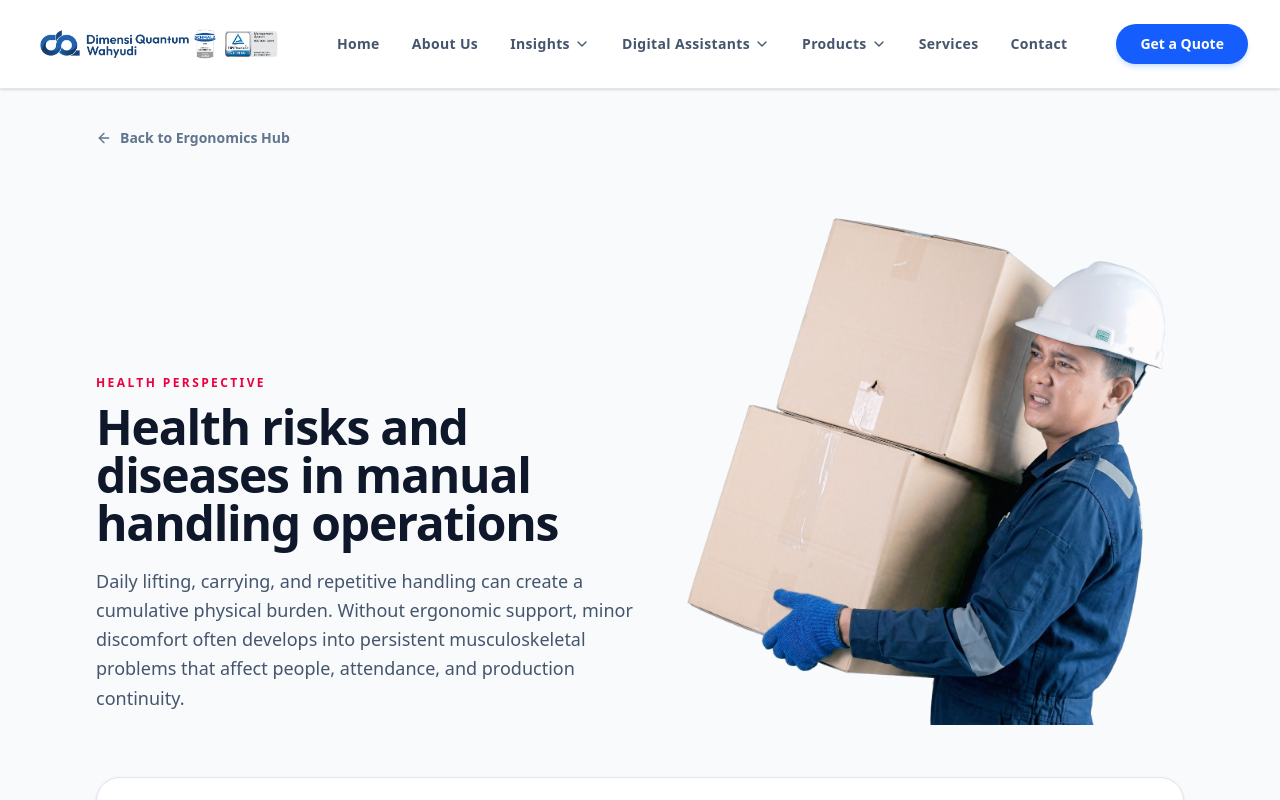
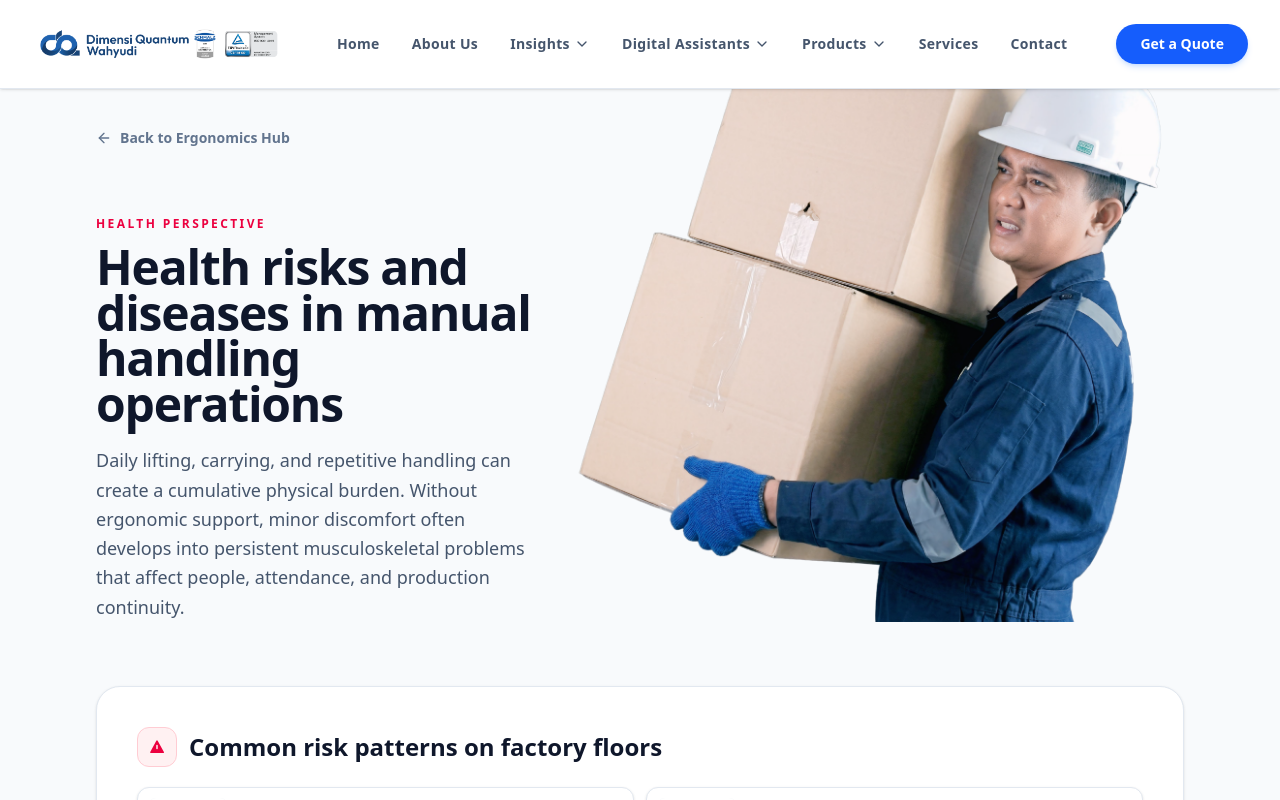
Before and after one commit to dqw-gif/dimensiwahyudi-web, a Next.js app: page /news/ergonomics/health-risks in a window 1280 px wide. Shown: the top 800 px of the page. Built offline with nearby package versions, Linux system fonts and the light colour scheme; no server answers.

Commit message:
Update page.tsx

```diff
--- a/app/news/ergonomics/health-risks/page.tsx
+++ b/app/news/ergonomics/health-risks/page.tsx
@@ -133,23 +133,25 @@ export default function ErgonomicsHealthRisksPage() {
           </Link>
         </nav>
 
-        <section className="grid items-end gap-6 lg:grid-cols-[1.05fr_0.95fr] lg:gap-4">
-          <div className="max-w-2xl">
+        <section className="grid items-end gap-4 lg:grid-cols-12 lg:gap-2">
+          <div className="max-w-xl lg:col-span-5">
             <p className="text-xs font-bold text-rose-600 uppercase tracking-[0.2em] mb-3">Health Perspective</p>
-            <h1 className="text-4xl md:text-5xl font-black tracking-tight text-slate-900 mb-5">Health risks and diseases in manual handling operations</h1>
+            <h1 className="text-4xl font-black tracking-tight leading-[0.95] text-slate-900 mb-5 sm:text-5xl">
+              Health risks and diseases in manual handling operations
+            </h1>
             <p className="text-slate-600 text-lg leading-relaxed">
               Daily lifting, carrying, and repetitive handling can create a cumulative physical burden. Without ergonomic
               support, minor discomfort often develops into persistent musculoskeletal problems that affect people,
               attendance, and production continuity.
             </p>
           </div>
-          <div className="flex items-end justify-end lg:-mb-3">
+          <div className="relative lg:col-span-7 lg:min-h-[360px]">
             <Image
               src="/top.png"
               alt="Factory floor health-risk visual"
               width={1600}
               height={900}
-              className="h-auto w-full max-w-[560px] object-contain"
+              className="h-auto w-full max-w-[620px] object-contain object-right-bottom lg:absolute lg:bottom-0 lg:right-0"
               priority
             />
           </div>
```
